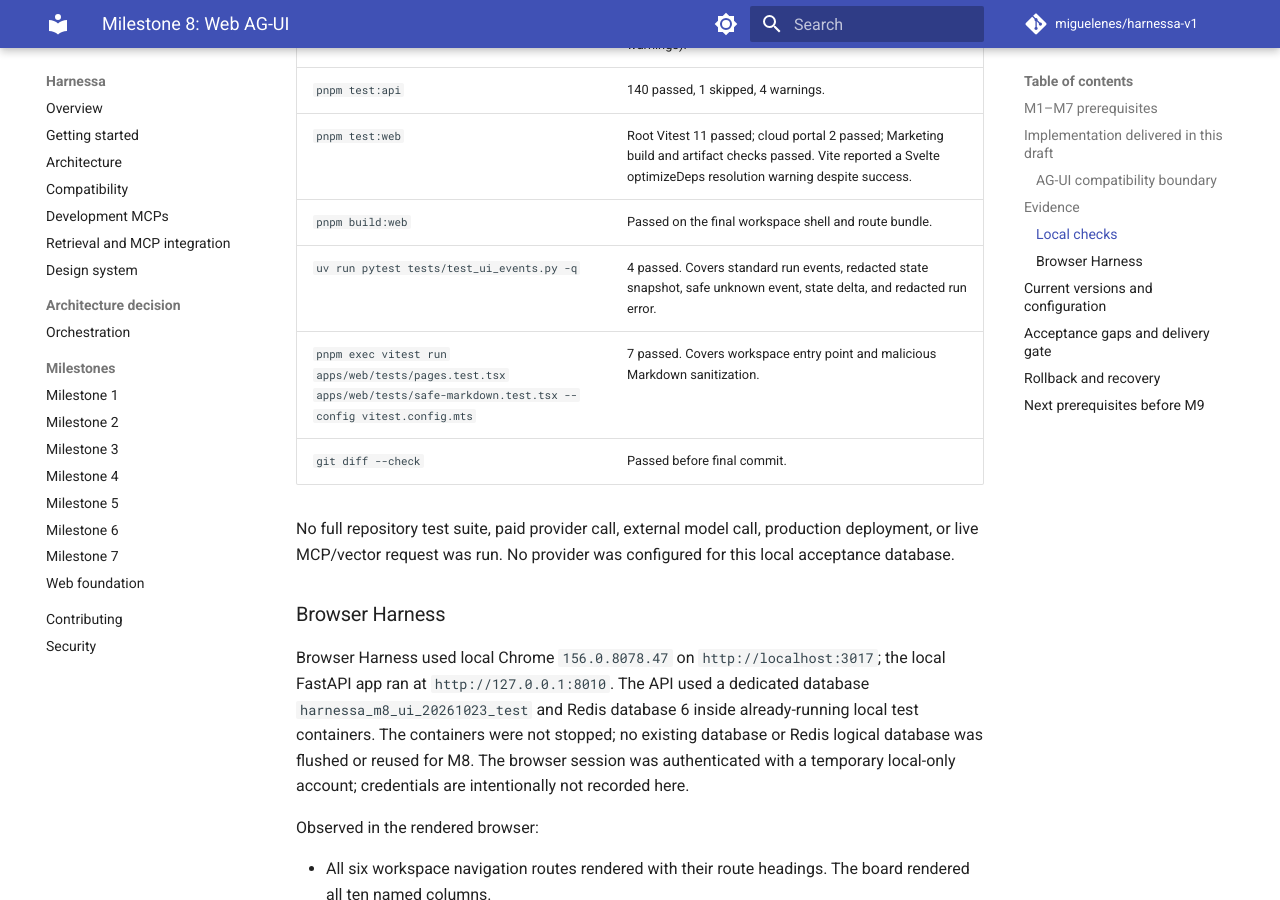
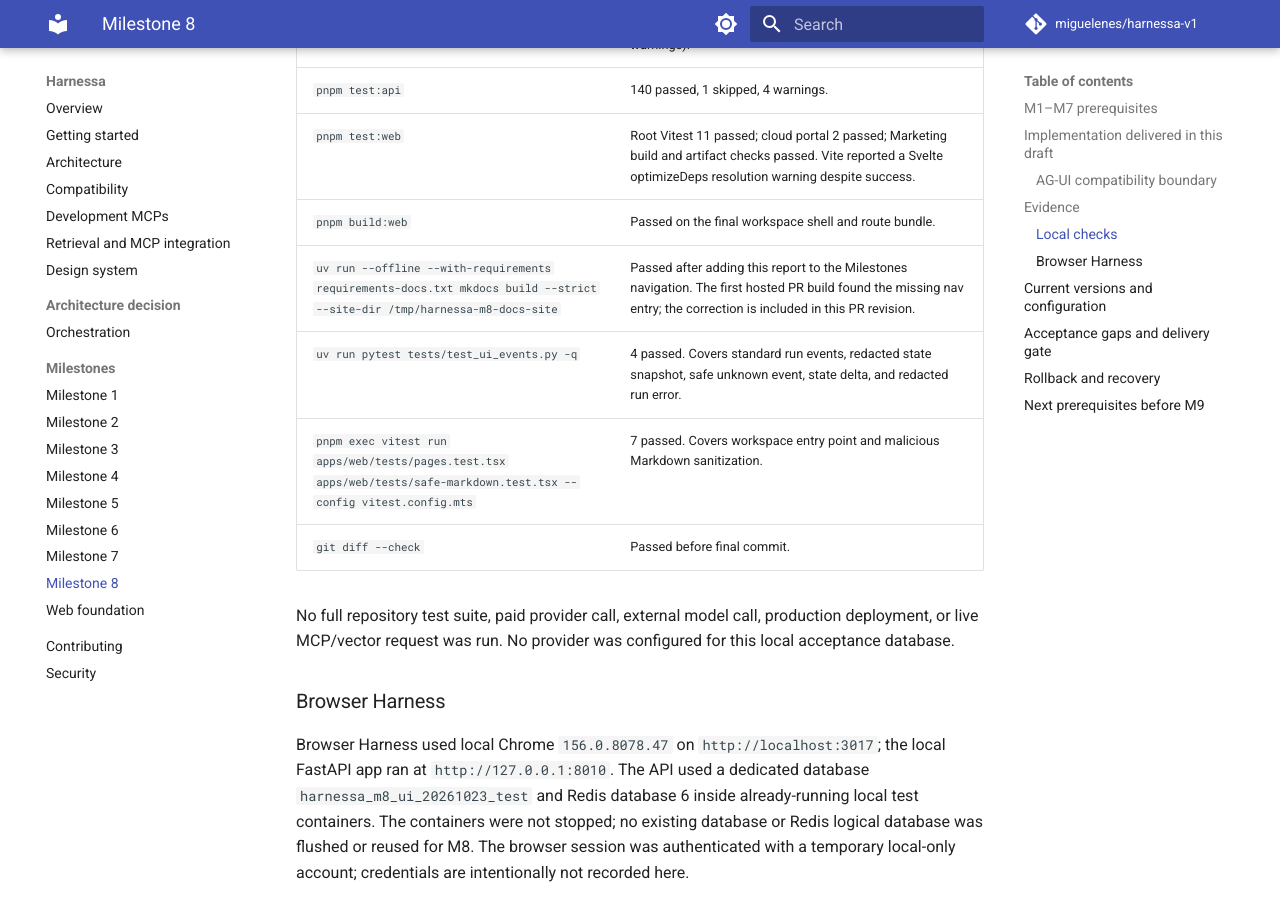
Before and after one commit to miguelenes/harnessa-v1, an MkDocs documentation site: the page built from docs/milestones/08.md, in a window 1280 px wide and 900 px high, scrolled down 2511 px. Built offline with MkDocs 1.6.1 and Material for MkDocs 9.7.7, drawn with Linux system fonts in a browser that asks for light colours; comment, search, counter and statistics services are not loaded; some of the changed text lies outside the part shown.

Commit message:
docs: add milestone 8 to navigation

```diff
--- a/docs/milestones/08.md
+++ b/docs/milestones/08.md
@@ -37,6 +37,7 @@ Python protocol dependency: `ag-ui-protocol` 1.0.0. Browser protocol packages: `
 | `pnpm test:api` | 140 passed, 1 skipped, 4 warnings. |
 | `pnpm test:web` | Root Vitest 11 passed; cloud portal 2 passed; Marketing build and artifact checks passed. Vite reported a Svelte optimizeDeps resolution warning despite success. |
 | `pnpm build:web` | Passed on the final workspace shell and route bundle. |
+| `uv run --offline --with-requirements requirements-docs.txt mkdocs build --strict --site-dir /tmp/harnessa-m8-docs-site` | Passed after adding this report to the Milestones navigation. The first hosted PR build found the missing nav entry; the correction is included in this PR revision. |
 | `uv run pytest tests/test_ui_events.py -q` | 4 passed. Covers standard run events, redacted state snapshot, safe unknown event, state delta, and redacted run error. |
 | `pnpm exec vitest run apps/web/tests/pages.test.tsx apps/web/tests/safe-markdown.test.tsx --config vitest.config.mts` | 7 passed. Covers workspace entry point and malicious Markdown sanitization. |
 | `git diff --check` | Passed before final commit. |
--- a/mkdocs.yml
+++ b/mkdocs.yml
@@ -61,6 +61,7 @@ nav:
       - Milestone 5: milestones/05.md
       - Milestone 6: milestones/06.md
       - Milestone 7: milestones/07.md
+      - Milestone 8: milestones/08.md
       - Web foundation: milestones/parallel-web-foundation.md
   - Contributing: contributing.md
   - Security: security.md
```
